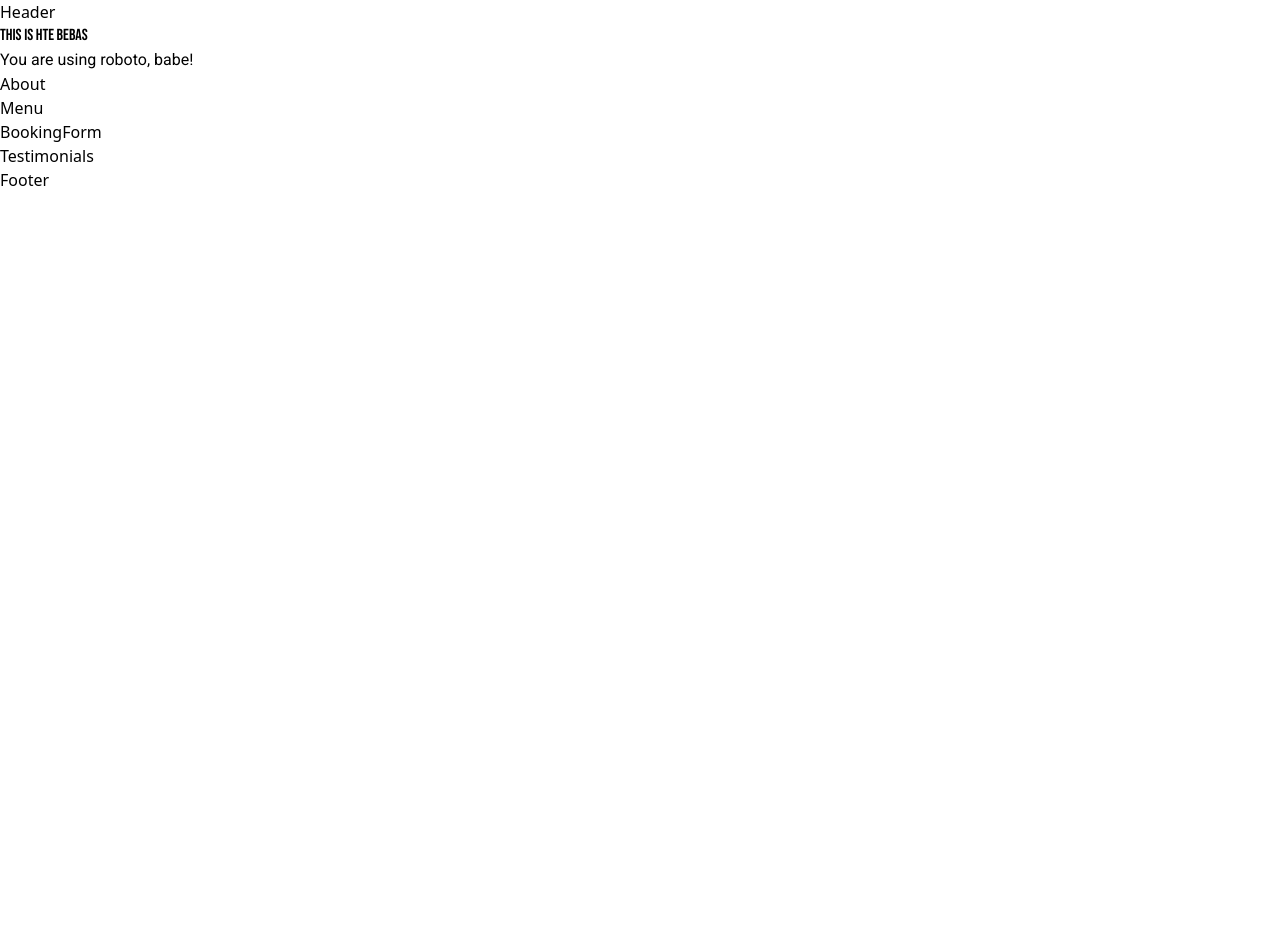
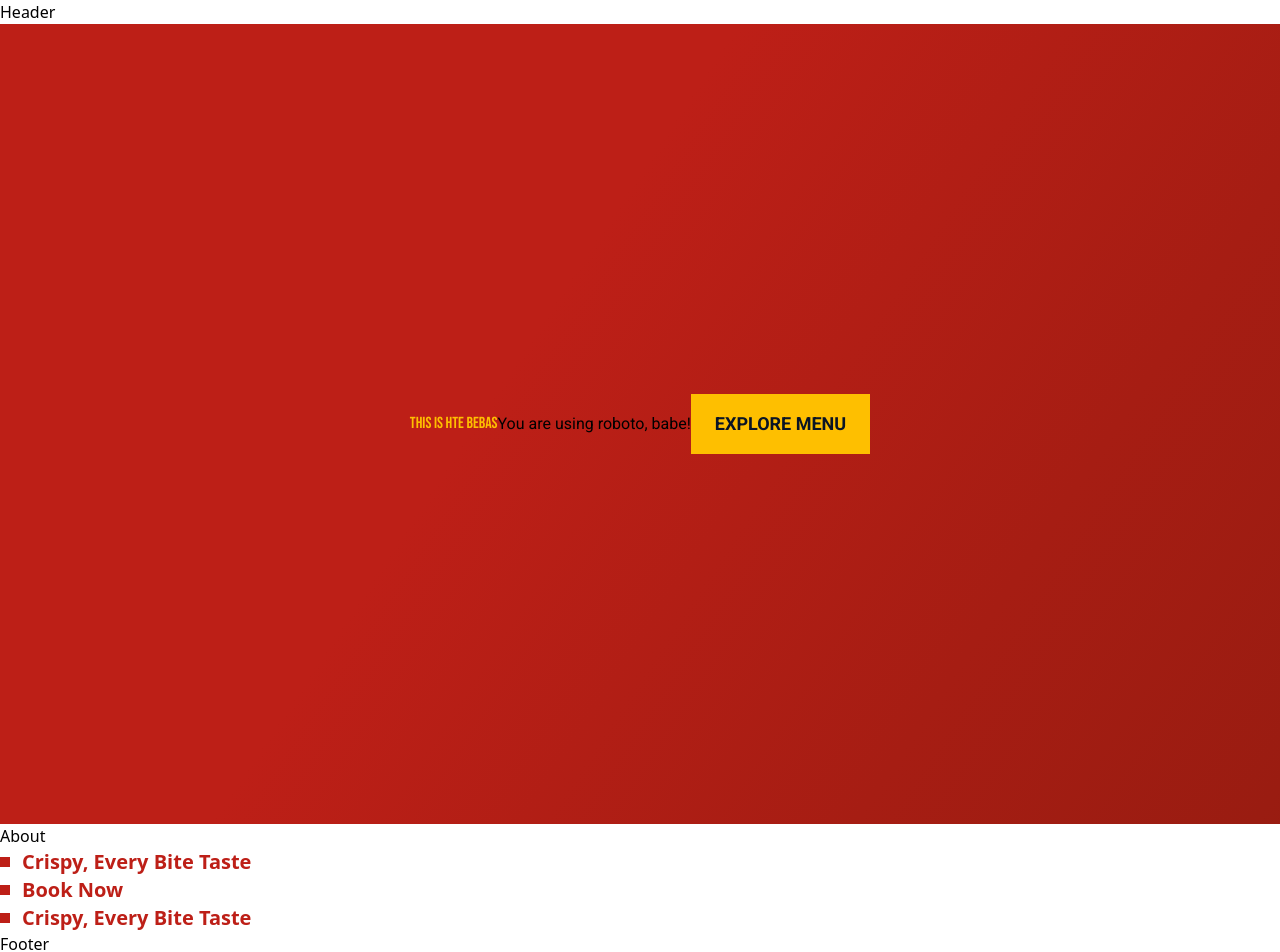
Before and after one commit to najmulhc/niomax, a React (Vite) app: page / in a window 1280 px wide. Shown: the top 952 px of the page. Before the commit the page ends 800 px from the top, so only its background shows below. Built offline with nearby package versions, Linux system fonts and the light colour scheme.

Commit message:
button and eyebrow-heading part is done

```diff
--- a/src/components/booking-form/BookingForm.jsx
+++ b/src/components/booking-form/BookingForm.jsx
@@ -1,8 +1,10 @@
-import React from 'react'
+import EyebrewHeading from '../shared/EyebrewHeading'
 
 const BookingForm = () => {
   return (
-    <div>BookingForm</div>
+    <section>
+      <EyebrewHeading>Book Now</EyebrewHeading>
+    </section>
   )
 }
 
--- a/src/components/hero/Hero.jsx
+++ b/src/components/hero/Hero.jsx
@@ -1,15 +1,17 @@
 import React from 'react'
 import { H2, P } from '../shared/typography'
+import Button from '../shared/Button'
 
 const Hero = () => {
   return (
-    <section>
+    <section className='max-w-screen min-h-screen bg-gradient flex justify-center items-center'>
       <H2>
         This is hte bebas
       </H2>
       <P>
       You are using roboto, babe!
       </P>
+      <Button href="#menu">explore menu</Button>
     </section>
   )
 }
--- a/src/components/menu/Menu.jsx
+++ b/src/components/menu/Menu.jsx
@@ -1,8 +1,11 @@
-import React from 'react'
+
+import EyebrewHeading from '../shared/EyebrewHeading'
 
 const Menu = () => {
   return (
-    <div>Menu</div>
+    <section>
+      <EyebrewHeading>Crispy, Every Bite Taste</EyebrewHeading>
+    </section>
   )
 }
 
--- /dev/null
+++ b/src/components/shared/Button.jsx
@@ -0,0 +1,22 @@
+const Button = ({ href, children, onClick }) => {
+  if (href) {
+    return (
+      <a
+        href={href}
+        className="uppercase bg-yellow md:py-4 md:px-6 px-[.85rem] py-[1.275rem] text-btn-text md:text-lg text-[.95rem] font-roboto font-bold"
+      >
+        {children}
+      </a>
+    );
+  }
+  return (
+    <button
+      className="uppercase bg-yellow md:py-4 md:px-6 px-[.85rem] py-[1.275rem] text-btn-text md:text-lg text-[.95rem] font-roboto font-bold"
+      onClick={onClick}
+    >
+      {children}
+    </button>
+  );
+};
+
+export default Button;
--- /dev/null
+++ b/src/components/shared/EyebrewHeading.jsx
@@ -0,0 +1,14 @@
+
+
+const EyebrewHeading = ({ children }) => {
+  return (
+    <div className="flex justify-start items-center gap-3">
+      <div className="w-[10px] h-[10px] bg-red"></div>
+      <h4 className="font-robot font-[700] md:text-xl text-md text-red">
+        {children}
+      </h4>
+    </div>
+  );
+};
+
+export default EyebrewHeading;
--- a/src/components/shared/typography.jsx
+++ b/src/components/shared/typography.jsx
@@ -1,10 +1,10 @@
 /* eslint-disable react/prop-types */
 export const H2 = ({
-    children, color
+    children
 }) => {
-    return <h2 className="font-bebas uppercase">{children}</h2>
+    return <h2 className="font-bebas uppercase text-yellow">{children}</h2>
 }
 
-export const P = ({children, color}) => {
+export const P = ({children}) => {
     return <p className="font-roboto ">{children}</p>
 }
--- a/src/components/testimonials/Testimonials.jsx
+++ b/src/components/testimonials/Testimonials.jsx
@@ -1,7 +1,10 @@
-import React from "react";
+
+import EyebrewHeading from "../shared/EyebrewHeading";
 
 const Testimonials = () => {
-  return <div>Testimonials</div>;
+  return <section>
+    <EyebrewHeading>Crispy, Every Bite Taste</EyebrewHeading>
+  </section>;
 };
 
 export default Testimonials;
--- a/tailwind.config.js
+++ b/tailwind.config.js
@@ -7,6 +7,15 @@ export default {
         roboto: ["Roboto", "sans-serif"],
         bebas: ['"Bebas Neue"', "sans-serif"],
       },
+      backgroundImage: {
+        gradient:
+          "linear-gradient(123.4deg, #BD1F17 40.8%, #A61D13 76.4%, #8E1B0F 120.69%)",
+      },
+      colors: {
+        yellow: "#FEBF00",
+        red: "#BD1F17",
+        "btn-text": "#0A1425",
+      },
     },
   },
   plugins: [],
```
